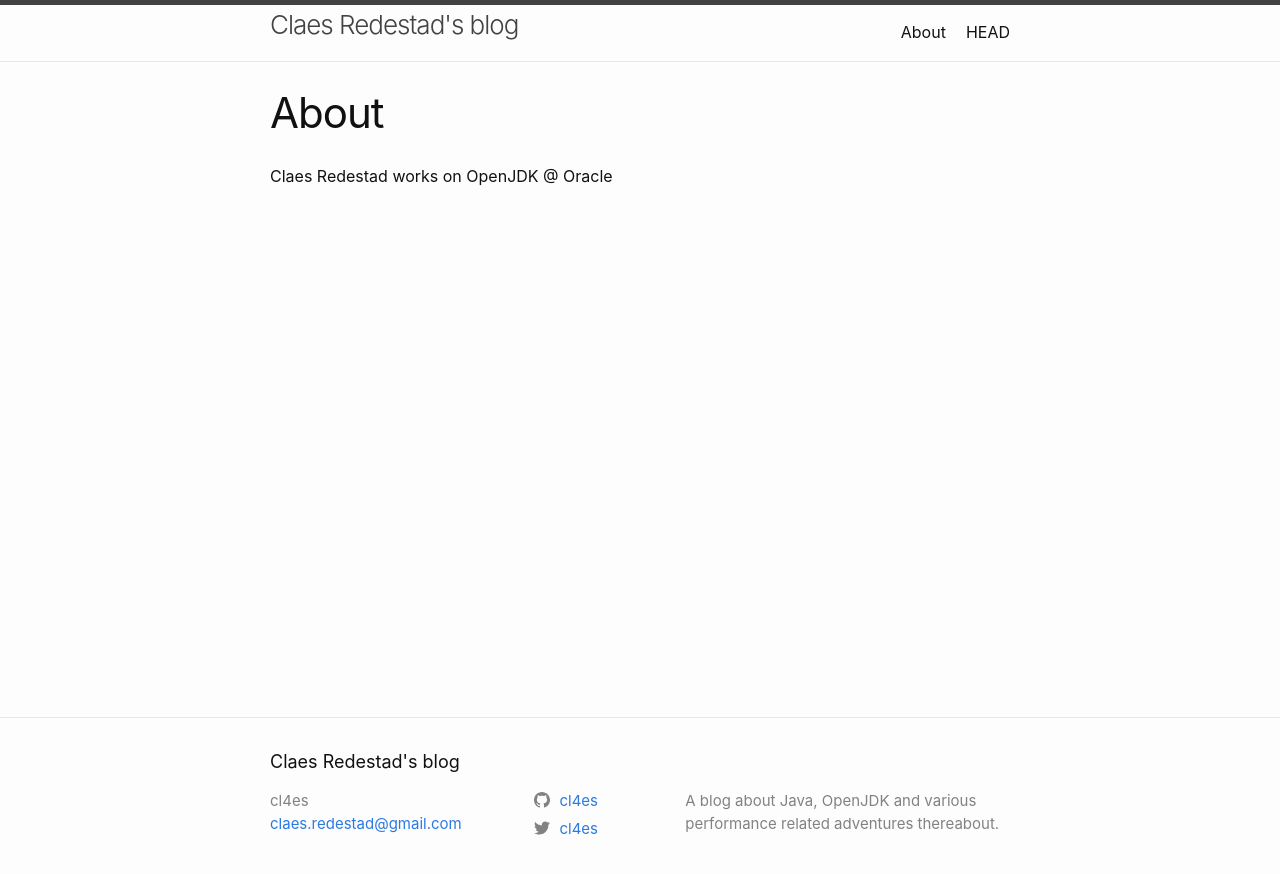
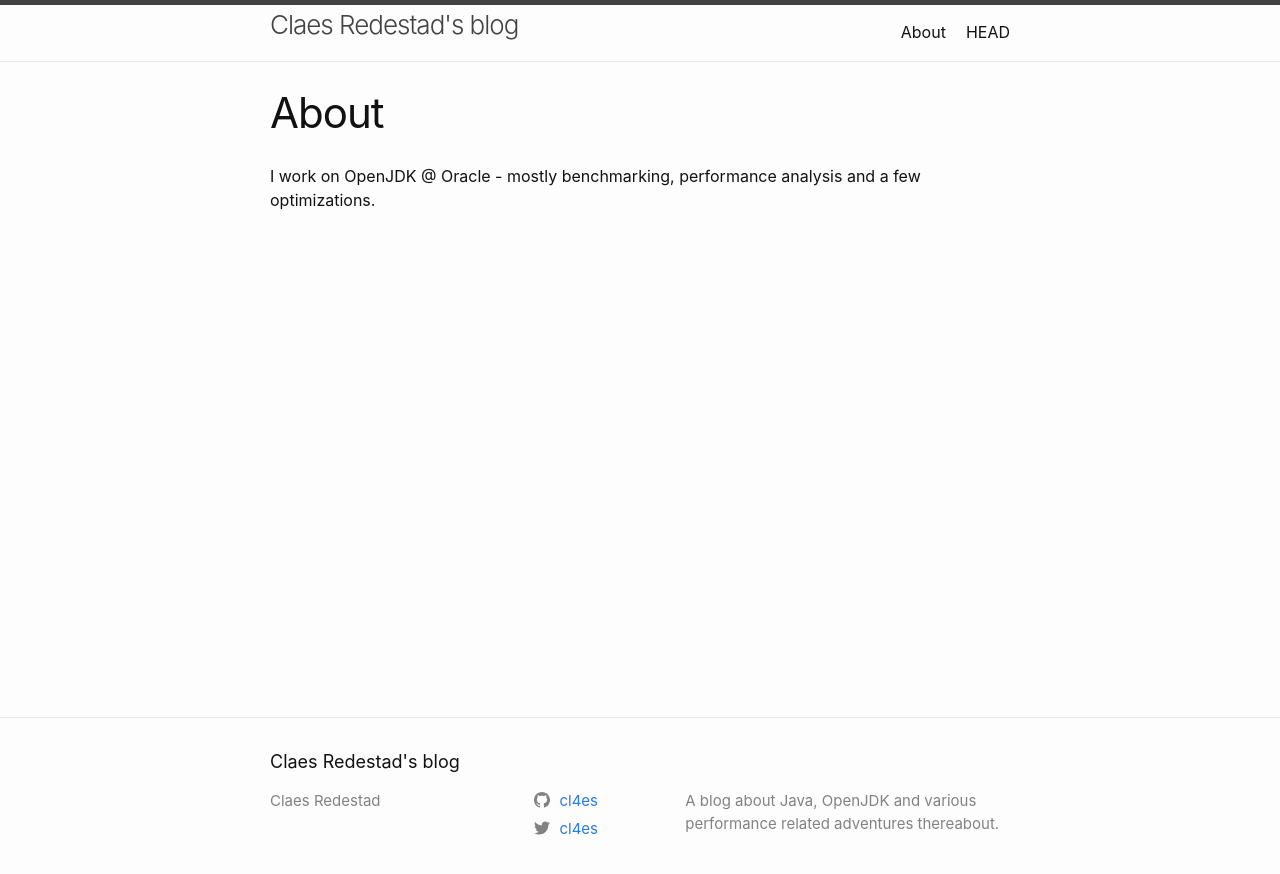
Before and after one commit to cl4es/cl4es.github.io, a Jekyll site: the page built from about.md, in a window 1280 px wide. Shown: the top 874 px of the page. Built offline with Jekyll 4.4.1, drawn with Linux system fonts in a browser that asks for light colours.

Commit message:
Cleanups and add post about JEP 230

```diff
--- a/_config.yml
+++ b/_config.yml
@@ -1,15 +1,15 @@
 title: Claes Redestad's blog
-author: cl4es
-email: claes.redestad@gmail.com
+author: Claes Redestad
 description:
   A blog about Java, OpenJDK and various performance related adventures thereabout.
 
 # social links
 twitter_username: cl4es
 github_username:  cl4es
+google_analytics: UA-129318598-1
 
-show_excerpts: false # set to true to show excerpts on the homepage
-
+show_excerpts: false
+baseurl: ""
 # Minima date format
 # refer to http://shopify.github.io/liquid/filters/date/ if you want to customize this
 minima:
--- a/about.md
+++ b/about.md
@@ -4,4 +4,4 @@ title: About
 permalink: /about/
 ---
 
-Claes Redestad works on OpenJDK @ Oracle
+I work on OpenJDK @ Oracle - mostly benchmarking, performance analysis and a few optimizations.
```
Also changed, not shown: _posts/2018-11-14-hello-world.md (+2 -2 lines).
